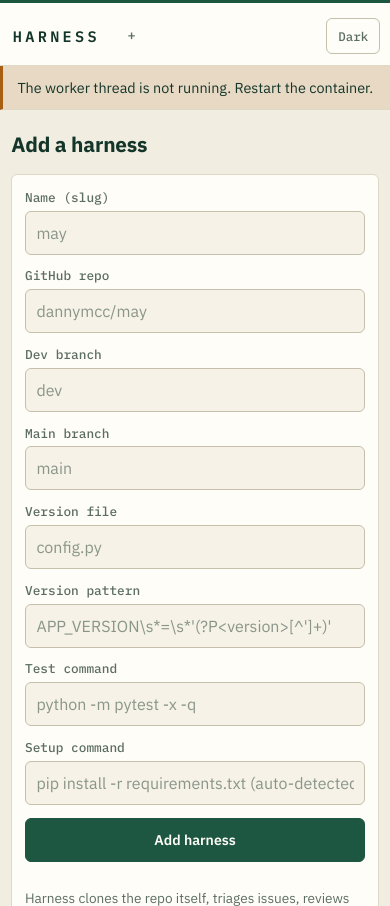
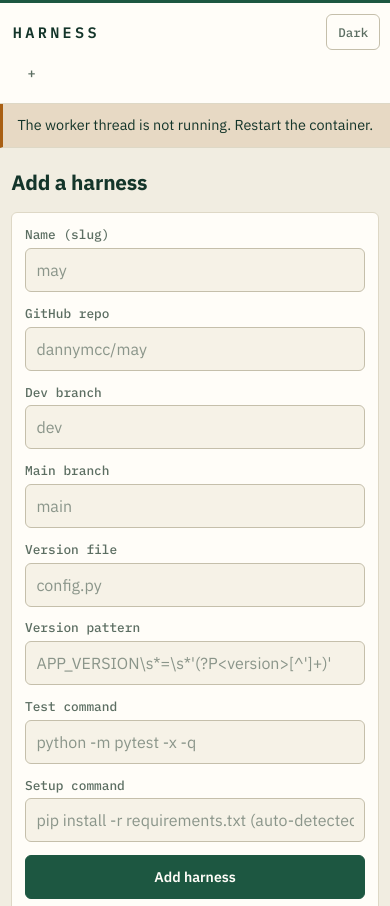
Before and after one commit to dannymcc/harness, a FastAPI app: page /add in a window 390 px wide. Shown: the top 906 px of the page. Run offline with FastAPI, Linux system fonts and the light colour scheme; data that the repository does not hold is empty.

Commit message:
fix: mobile nav keeps the theme toggle on the first row (#26)
Ruth's plan from the thread, landed by the operator: at <=600px the
.navlinks become a full-width, sideways-scrolling second row, so brand and
theme toggle share the first row instead of the toggle wrapping onto its
own line. Fixes #26

```diff
--- a/harness/web/static/style.css
+++ b/harness/web/static/style.css
@@ -364,6 +364,11 @@ footer {
   .who { display: none; }
   /* .who is hidden here, so the toggle takes the free space itself */
   .who + .theme-toggle { margin-left: auto; }
+  /* Brand and theme toggle share the first row; the links become a
+     full-width second row that scrolls sideways instead of wrapping the
+     toggle onto a line of its own (#26). */
+  .navlinks { order: 3; flex: 1 1 100%; overflow-x: auto; flex-wrap: nowrap; }
+  .theme-toggle { margin-left: auto; }
   .kanban { grid-auto-columns: minmax(220px, 78vw); }
   .card { --card-pad: .8rem; padding: .85rem var(--card-pad); }
   /* the input takes the whole first line; the buttons share the second */
```
